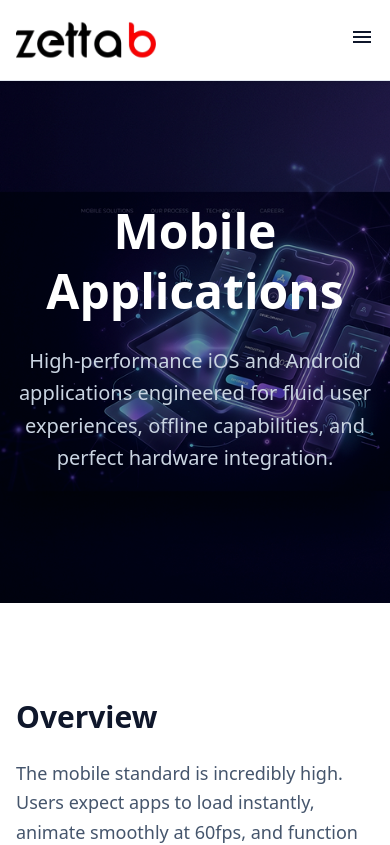
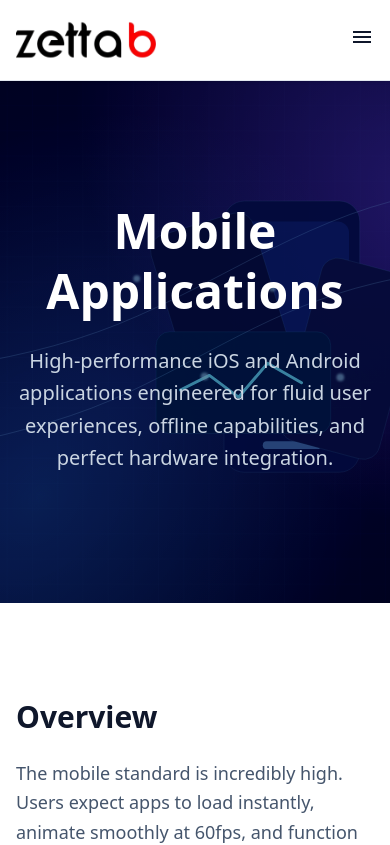
Before and after one commit to UnlimitedCollection/ZettaBSite, a Next.js app: page /mobile-applications in a window 390 px wide. Shown: the top 845 px of the page. Built offline with nearby package versions, Linux system fonts and the light colour scheme.

Commit message:
Replace mobile and UIUX hero backgrounds with full-cover assets

```diff
--- a/src/app/mobile-applications/page.tsx
+++ b/src/app/mobile-applications/page.tsx
@@ -23,7 +23,7 @@ export default function MobileApplicationsPage() {
             <section className="relative pt-28 pb-20 sm:pt-32 sm:pb-24 text-center overflow-hidden min-h-[62vh] flex items-center">
                 {/* Background Image with Black Overlay */}
                 <div className="absolute inset-0 z-0 bg-slate-900">
-                    <img src="/service_bg_mobile.png" alt="Mobile Applications Background" className="service-hero-image w-full h-full object-cover object-center opacity-100" />
+                    <img src="/service_bg_mobile_new.svg" alt="Mobile Applications Background" className="service-hero-image w-full h-full object-cover object-center opacity-100" />
                     <div className="absolute inset-0 bg-slate-950/35"></div>
                 </div>
 
--- a/src/app/ui-ux-designs/page.tsx
+++ b/src/app/ui-ux-designs/page.tsx
@@ -23,7 +23,7 @@ export default function UIUXDesignsPage() {
             <section className="relative pt-28 pb-20 sm:pt-32 sm:pb-24 text-center overflow-hidden min-h-[62vh] flex items-center">
                 {/* Background Image with Black Overlay */}
                 <div className="absolute inset-0 z-0 bg-slate-900">
-                    <img src="/service_bg_uiux.png" alt="UI/UX Designs Background" className="service-hero-image w-full h-full object-cover object-center opacity-100" />
+                    <img src="/service_bg_uiux_new.svg" alt="UI/UX Designs Background" className="service-hero-image w-full h-full object-cover object-center opacity-100" />
                     <div className="absolute inset-0 bg-slate-950/35"></div>
                 </div>
 
```
Also changed, not shown: public/service_bg_mobile_new.svg (added), public/service_bg_uiux_new.svg (added).
